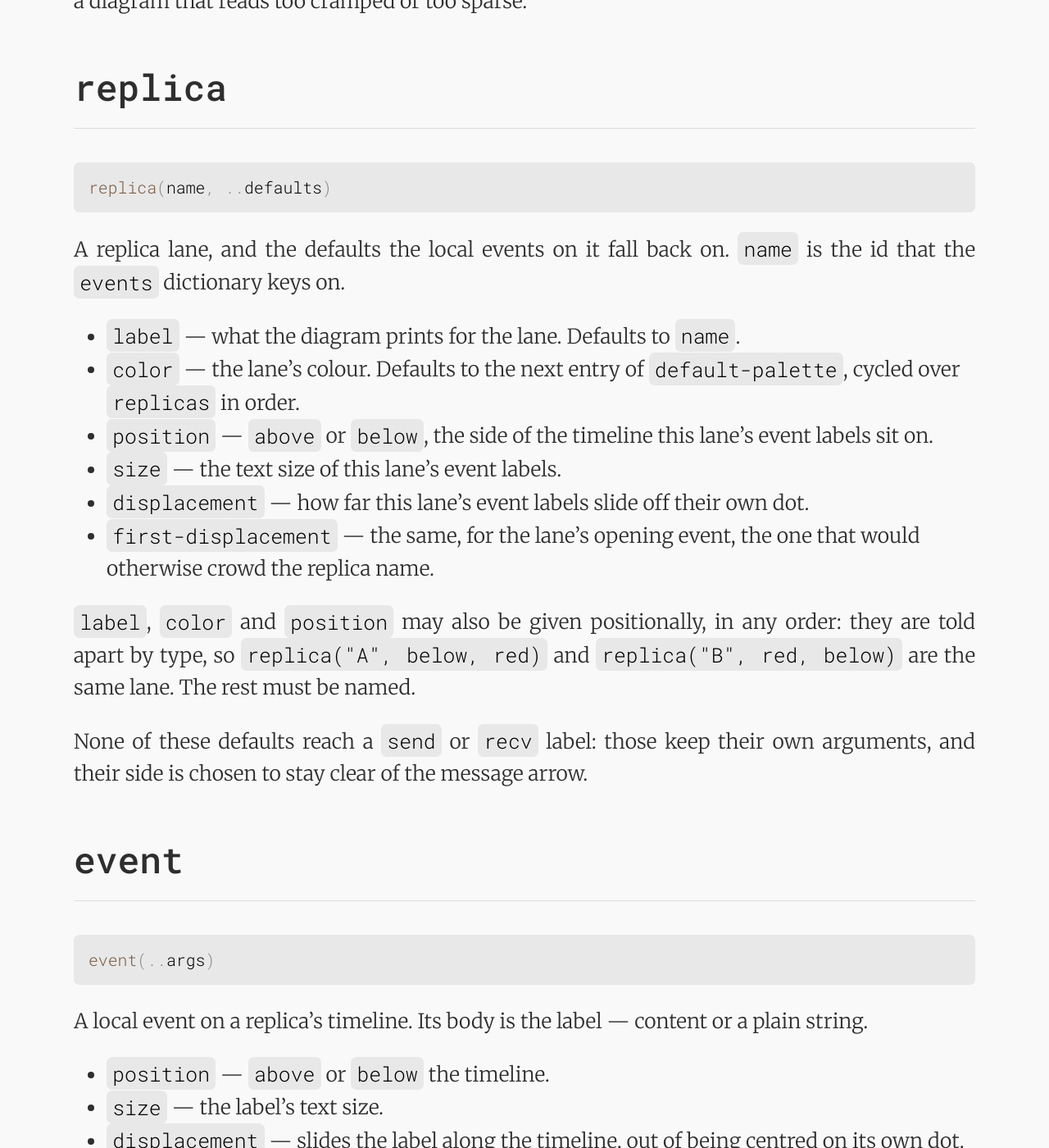
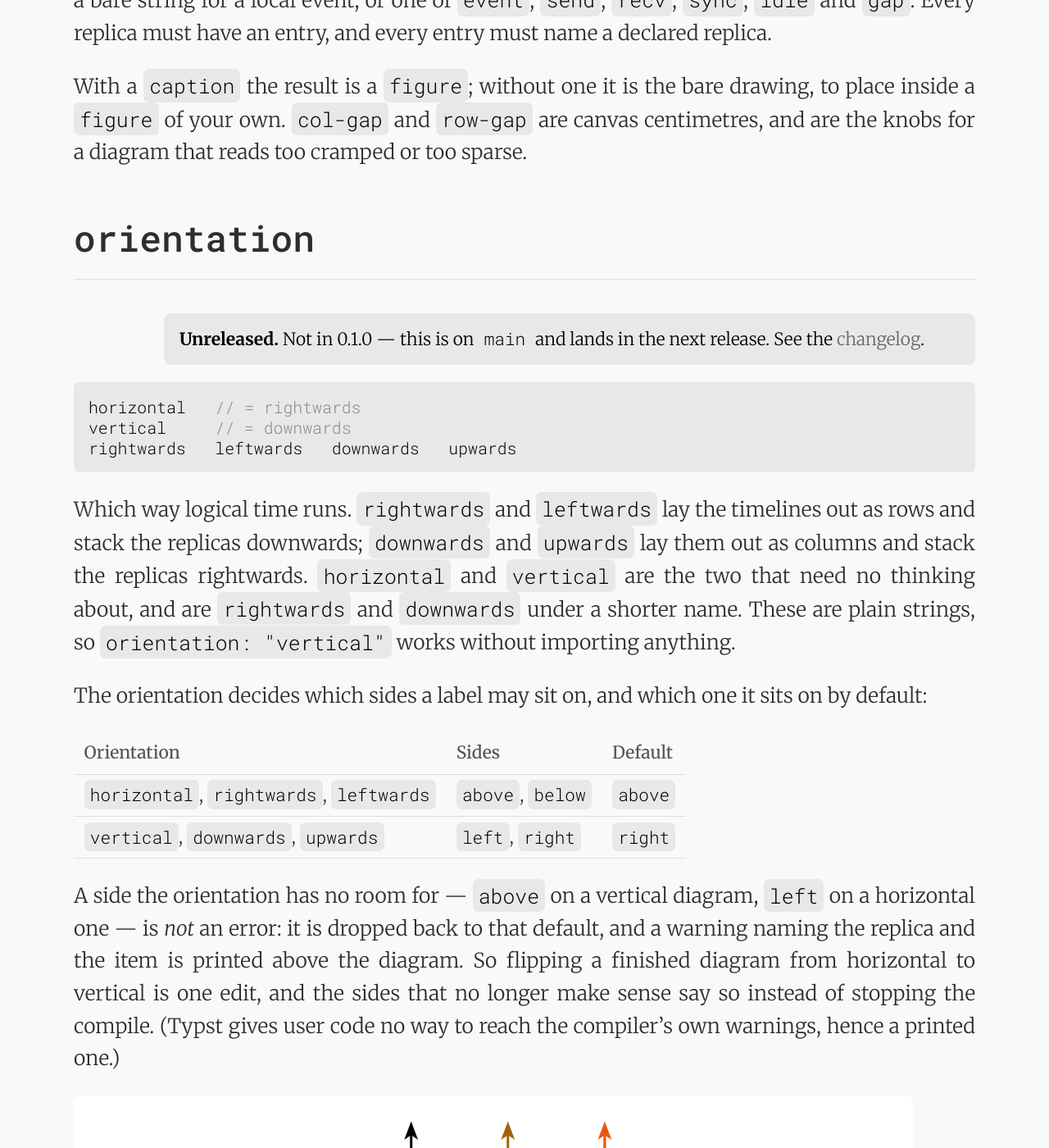
Before and after one commit to lamportian-dramatis/lamportian-dramatis.github.io, a Jekyll site: the page built from reference.md, in a window 1280 px wide and 1400 px high, scrolled down 1088 px. Shown: the whole window at 82% size. Built offline with Jekyll 4.4.1, drawn with Linux system fonts in a browser that asks for light colours; some web fonts are replaced; some of the changed text lies outside the part shown.

Commit message:
Document the orientations, marked as unreleased
The changelog page already announced them, so the reference had to stop pretending they did not
exist.  `orientation` gets a section of its own -- the four directions, which two sides each one
allows, which it defaults to, and what happens to a side it has no room for -- and the entries the
change touches say what differs on a vertical diagram.

Every one of them is marked unreleased, because a Typst import names an exact version and 0.1.0 is
still what `@preview` serves.  The front page says what the marking means.

````diff
--- a/reference.md
+++ b/reference.md
@@ -3,6 +3,8 @@ title: Reference
 ---
 
 # Reference
+
+Everything here is in **0.1.0**, the published release, except entries marked *unreleased* — those are on `main` and land in the next version.  A Typst import names an exact version, so a diagram only ever sees the API it asked for.
 
 ## `lamport-diagram`
 
@@ -11,6 +13,7 @@ lamport-diagram(
   caption: none,
   replicas: (),
   events: (:),
+  orientation: horizontal,   // unreleased
   col-gap: 2.0,
   row-gap: 1.5,
   text-size: 0.62em,
@@ -25,6 +28,31 @@ lamport-diagram(
 
 With a `caption` the result is a `figure`; without one it is the bare drawing, to place inside a `figure` of your own.  `col-gap` and `row-gap` are canvas centimetres, and are the knobs for a diagram that reads too cramped or too sparse.
 
+## `orientation`
+
+> **Unreleased.**  Not in 0.1.0 — this is on `main` and lands in the next release.  See the [changelog]({% link changelog.md %}).
+
+```typ
+horizontal   // = rightwards
+vertical     // = downwards
+rightwards   leftwards   downwards   upwards
+```
+
+Which way logical time runs.  `rightwards` and `leftwards` lay the timelines out as rows and stack the replicas downwards; `downwards` and `upwards` lay them out as columns and stack the replicas rightwards.  `horizontal` and `vertical` are the two that need no thinking about, and are `rightwards` and `downwards` under a shorter name.  These are plain strings, so `orientation: "vertical"` works without importing anything.
+
+The orientation decides which sides a label may sit on, and which one it sits on by default:
+
+| Orientation | Sides | Default |
+| --- | --- | --- |
+| `horizontal`, `rightwards`, `leftwards` | `above`, `below` | `above` |
+| `vertical`, `downwards`, `upwards` | `left`, `right` | `right` |
+
+A side the orientation has no room for — `above` on a vertical diagram, `left` on a horizontal one — is *not* an error: it is dropped back to that default, and a warning naming the replica and the item is printed above the diagram.  So flipping a finished diagram from horizontal to vertical is one edit, and the sides that no longer make sense say so instead of stopping the compile.  (Typst gives user code no way to reach the compiler's own warnings, hence a printed one.)
+
+![The worked example from the front page, drawn vertically](gallery/vertical.png)
+
+That is [`gallery/vertical.typ`](https://github.com/mvaled/lamportian-dramatis/blob/main/gallery/vertical.typ).
+
 ## `replica`
 
 ```typ
@@ -35,7 +63,7 @@ A replica lane, and the defaults the local events on it fall back on.  `name` is
 
 - `label` — what the diagram prints for the lane.  Defaults to `name`.
 - `color` — the lane's colour.  Defaults to the next entry of `default-palette`, cycled over `replicas` in order.
-- `position` — `above` or `below`, the side of the timeline this lane's event labels sit on.
+- `position` — `above` or `below`, the side of the timeline this lane's event labels sit on.  *Unreleased:* on a vertical diagram these are `left` and `right` instead; see [`orientation`](#orientation).
 - `size` — the text size of this lane's event labels.
 - `displacement` — how far this lane's event labels slide off their own dot.
 - `first-displacement` — the same, for the lane's opening event, the one that would otherwise crowd the replica name.
@@ -52,9 +80,9 @@ event(..args)
 
 A local event on a replica's timeline.  Its body is the label — content or a plain string.
 
-- `position` — `above` or `below` the timeline.
+- `position` — `above` or `below` the timeline.  *Unreleased:* `left` or `right` on a vertical diagram; see [`orientation`](#orientation).
 - `size` — the label's text size.
-- `displacement` — slides the label along the timeline, out of being centred on its own dot.  A ratio is taken against the label's own width, so `+50%` leaves the label's left edge over the dot and `-50%` its right edge, while a length is an exact offset and `0` (or `0%`) centres it.
+- `displacement` — slides the label along the timeline, out of being centred on its own dot.  A ratio is taken against the label's own width, so `+50%` leaves the label's left edge over the dot and `-50%` its right edge, while a length is an exact offset and `0` (or `0%`) centres it.  *Unreleased:* on a vertical diagram the ratio is taken against the label's height, that being what runs along the timeline there.
 - `width` — wraps the label to a fixed width instead of letting it run along the timeline on one line, which is what keeps a long label from crowding its neighbours.  **Named only**: a bare length is read as a `displacement`, that being the far commoner one to reach for.  The box is centred on the mark like any other label, and its contents are left to you — wrap the body in `align(center, ..)` if centred lines read better than the ragged right edge.
 - `halo` — how far the label's backdrop reaches past the label's own box, which is what breaks an arrow crossing the lane so it does not crowd the glyphs.  `auto` (the default) matches the reach of the disc under a mark, so a label and a dot break an arrow by the same amount; a length sets an exact reach, and `none` drops the backdrop, letting whatever is behind show through.
 
@@ -136,6 +164,8 @@ Usable bare or called, so `gap`, `gap()` and `gap("medium")` are the same thing.
 
 These are `top` and `bottom` under names that read better for a diagram of one horizontal line per replica, and they *are* those same values, so either spelling works wherever a side is asked for.
 
+*Unreleased:* `left` and `right` are re-exported alongside them, so one import line covers every side a diagram may ask for whichever way it runs.  They are the built-in alignments of those names.
+
 ## `default-palette`
 
 The lane colours, cycled over `replicas` in order.  Override per replica with `replica("A", red)`.
````
Also changed, not shown: index.md (+1 -1 lines).
